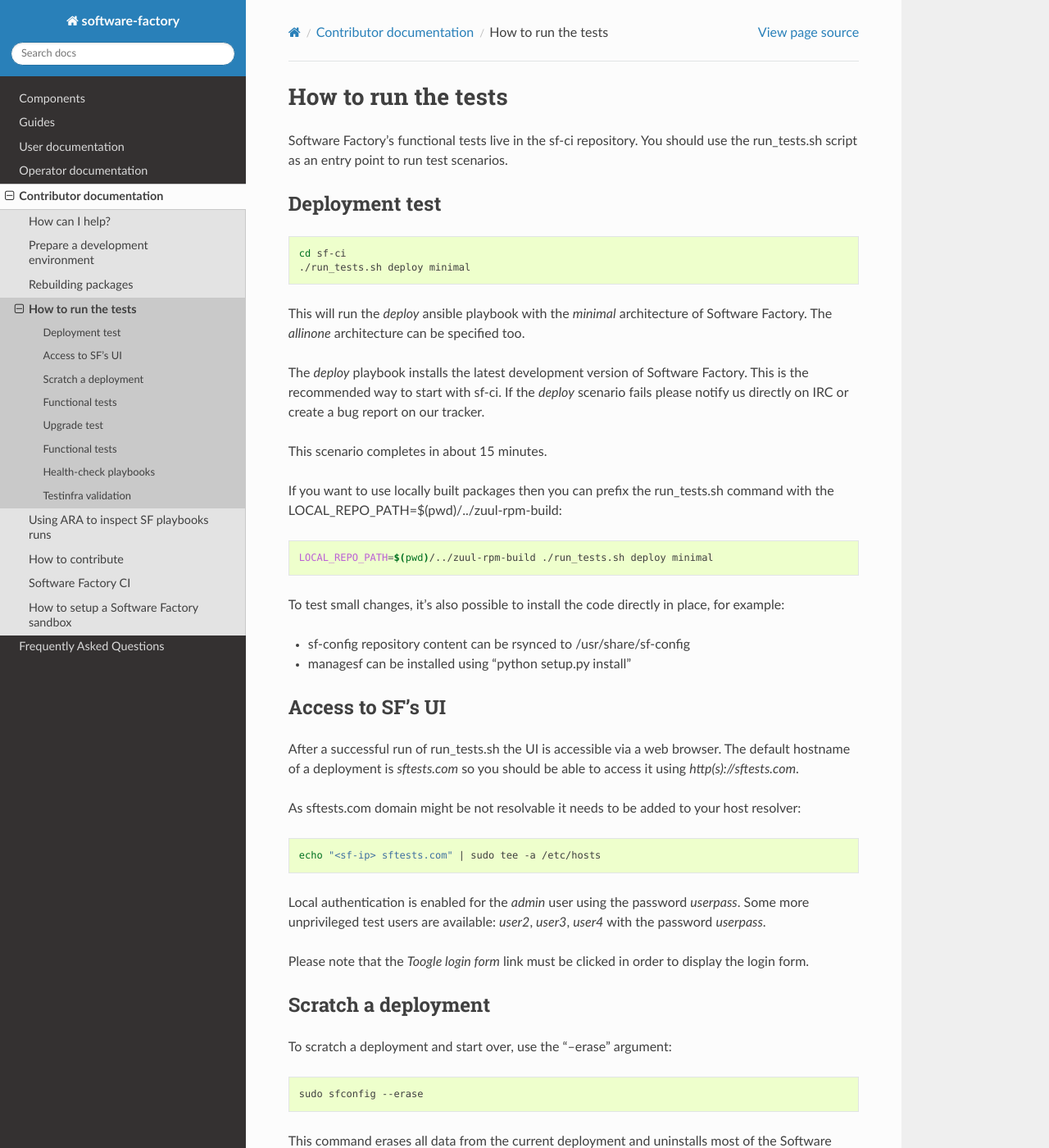
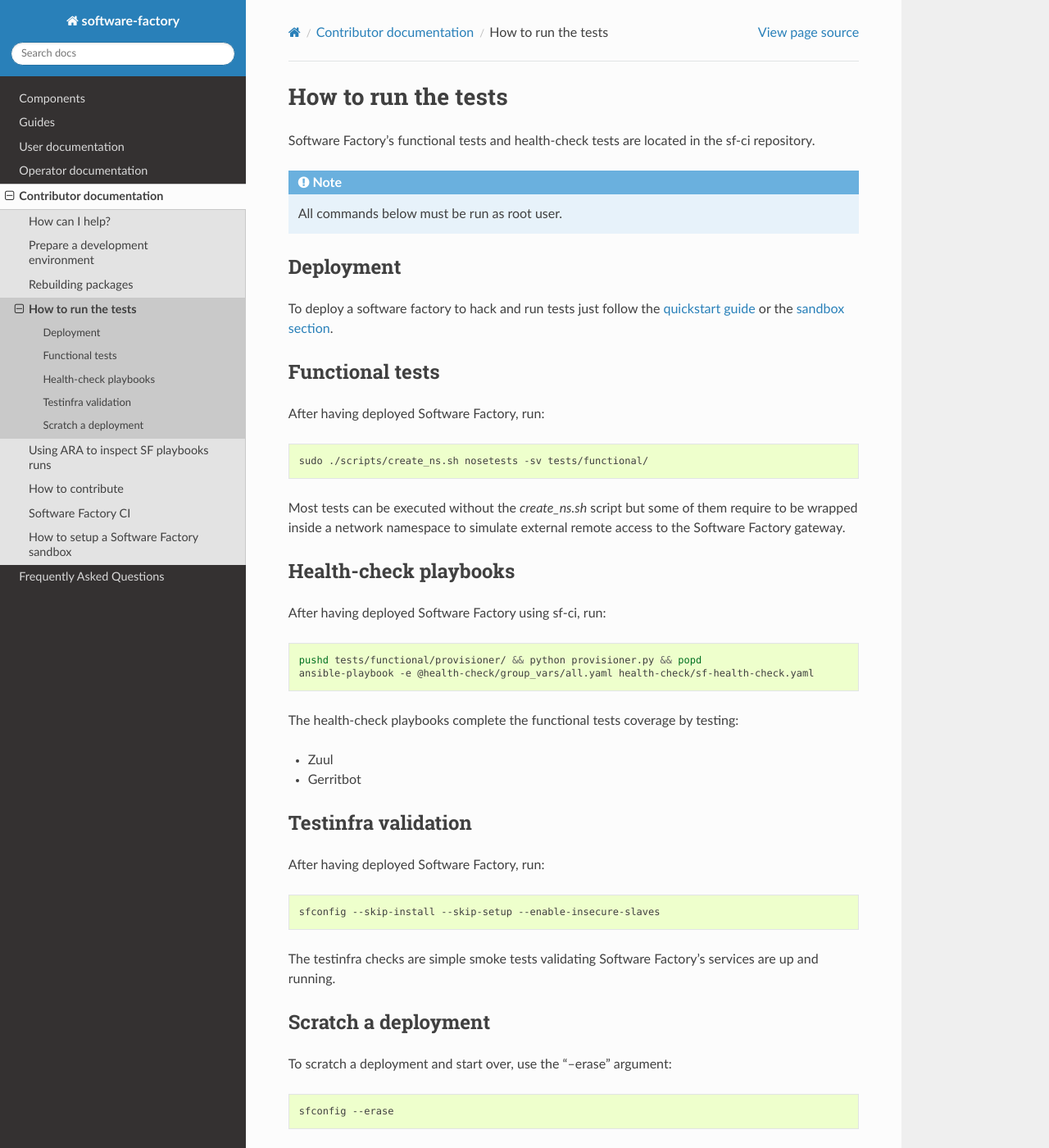
Before and after one commit to softwarefactory-project/sf-docs, a Sphinx documentation site: the page built from docs/contributor/run_tests.rst, in a window 1280 px wide and 1400 px high. Shown: the whole window at 82% size. Built offline with Sphinx 7.4.7 and the Read the Docs theme 2.0.0, drawn with Linux system fonts in a browser that asks for light colours; some of the changed text lies outside the part shown.

Commit message:
Refactor the run tests docs
Change-Id: Ic4acb3231f56bc1f7cc46222ea31273a8888db9a
Depends-on: https://softwarefactory-project.io/r/14550

```diff
--- a/docs/contributor/run_tests.rst
+++ b/docs/contributor/run_tests.rst
@@ -3,126 +3,24 @@
 How to run the tests
 --------------------
 
-Software Factory's functional tests live in the sf-ci repository. You should use the run_tests.sh
-script as an entry point to run test scenarios.
+Software Factory's functional tests and health-check tests are located in the
+sf-ci repository.
 
-Deployment test
-...............
+.. note::
 
-.. code-block:: bash
+  All commands below must be run as root user.
 
- cd sf-ci
- ./run_tests.sh deploy minimal
+Deployment
+..........
 
-This will run the *deploy* ansible playbook with the *minimal* architecture
-of Software Factory. The *allinone* architecture can be specified too.
-
-The *deploy* playbook installs the latest development version of Software Factory.
-This is the recommended way to start with sf-ci. If the *deploy* scenario fails
-please notify us directly on IRC or create a bug report on our tracker.
-
-This scenario completes in about 15 minutes.
-
-If you want to use locally built packages then you can prefix the run_tests.sh command
-with the LOCAL_REPO_PATH=$(pwd)/../zuul-rpm-build:
-
-.. code-block:: bash
-
- LOCAL_REPO_PATH=$(pwd)/../zuul-rpm-build ./run_tests.sh deploy minimal
-
-To test small changes, it's also possible to install the code directly in place,
-for example:
-
-* sf-config repository content can be rsynced to /usr/share/sf-config
-* managesf can be installed using "python setup.py install"
-
-Access to SF's UI
-.................
-
-After a successful run of run_tests.sh the UI is accessible
-via a web browser. The default hostname of a deployment is *sftests.com*
-so you should be able to access it using *http(s)://sftests.com*.
-
-As sftests.com domain might be not resolvable it needs to be added to
-your host resolver:
-
-.. code-block:: bash
-
- echo "<sf-ip> sftests.com" | sudo tee -a /etc/hosts
-
-Local authentication is enabled for the *admin* user using the
-password *userpass*. Some more unprivileged test users are available:
-*user2*, *user3*, *user4* with the password *userpass*.
-
-Please note that the *Toogle login form* link must be clicked in order to
-display the login form.
-
-Scratch a deployment
-....................
-
-To scratch a deployment and start over, use the "--erase" argument:
-
-.. code-block:: bash
-
- sudo sfconfig --erase
-
-This command erases all data from the current deployment and uninstalls most of the
-Software Factory packages. It is recommended to start working on new features or
-bug fixes on a clean environment.
-
-When switching from a *minimal* deployment to an *allinone* it is advised
-to run that command beforehand to avoid some side effects during functional tests.
+To deploy a software factory to hack and run tests just follow the
+:ref:`quickstart guide <quickstart>` or the :ref:`sandbox section <how_to_setup_sf_sandbox>`.
 
 
 Functional tests
 ................
 
-The *functional* scenario extends the *deploy* scenario by:
-
-* Provisioning random data (Git repos, reviews, stories, ...)
-* Get a backup
-* Run health-check playbooks (see sf-ci/health-check/)
-* Run functional tests (see sf-ci/tests/functional/)
-* Check firefose events
-* Erase data (sfconfig --erase)
-* Recover the data from the backup (sfconfig --recover)
-* Check that provisioned data have been recovered
-
-.. code-block:: bash
-
- ./run_tests.sh functional allinone
-
-Note that you can use LOCAL_REPO_PATH to include your changes.
-
-This scenario completes in about 60 minutes.
-
-Upgrade test
-............
-
-The *upgrade* scenario simulates an upgrade from the last released version
-of Software Factory to the current development version.
-
-The scenario runs like this:
-
-* Install and deploy the latest release of Software Factory
-* Provision data
-* Upgrade the instance to the current development version
-* Check the provisioned data
-* Run heath-check playbooks
-* Run functional tests
-
-.. code-block:: bash
-
- ./run_tests.sh upgrade allinone
-
-Note that you can use LOCAL_REPO_PATH to include your changes.
-
-This scenario completes in about 60 minutes.
-
-Functional tests
-................
-
-After having deployed Software Factory using sf-ci, run:
+After having deployed Software Factory, run:
 
 .. code-block:: bash
 
@@ -132,12 +30,6 @@
 of them require to be wrapped inside a network namespace to simulate
 external remote access to the Software Factory gateway.
 
-Tips:
-
-* you can use file globs to select specific tests: [...]/tests/functional/\*zuul\*
-* **-s** enables using 'import pdb; pdb.set_trace()' within a test
-* Within a test insert 'from nose.tools import set_trace; set_trace()' to add a breakpoint in nosetests
-* **--no-byte-compile** makes sure no .pyc are run
 
 Health-check playbooks
 ......................
@@ -146,10 +38,11 @@
 
 .. code-block:: bash
 
- sudo ansible-playbook health-check/sf-health-check.yaml
+ pushd tests/functional/provisioner/ && python provisioner.py && popd
+ ansible-playbook -e @health-check/group_vars/all.yaml health-check/sf-health-check.yaml
 
-The health-check playbooks complete the functional tests
-coverage by testing:
+
+The health-check playbooks complete the functional tests coverage by testing:
 
 * Zuul
 * Gerritbot
@@ -157,11 +50,27 @@
 Testinfra validation
 ....................
 
-After having deployed Software Factory using sf-ci, run:
+After having deployed Software Factory, run:
 
 .. code-block:: bash
 
- sudo testinfra /usr/share/sf-config/testinfra
+ sfconfig --skip-install --skip-setup --enable-insecure-slaves
 
 The testinfra checks are simple smoke tests validating Software Factory's
 services are up and running.
+
+Scratch a deployment
+....................
+
+To scratch a deployment and start over, use the "--erase" argument:
+
+.. code-block:: bash
+
+ sfconfig --erase
+
+This command erases all data from the current deployment and uninstalls most of the
+Software Factory packages. It is recommended to start working on new features or
+bug fixes on a clean environment.
+
+When switching from a *minimal* deployment to an *allinone* it is advised
+to run that command beforehand to avoid some side effects during functional tests.
```
Also changed, not shown: docs/contributor/inspect_with_ara.rst (+1 -32 lines).
